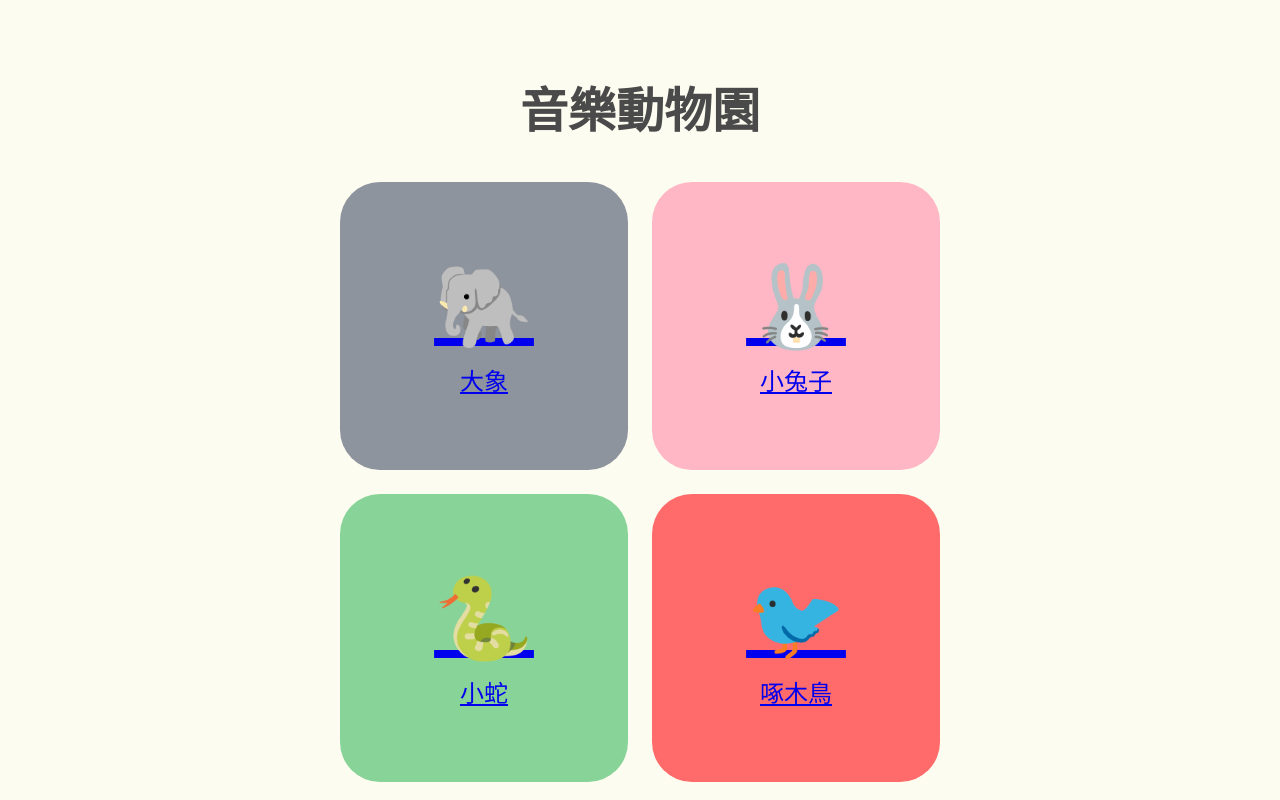
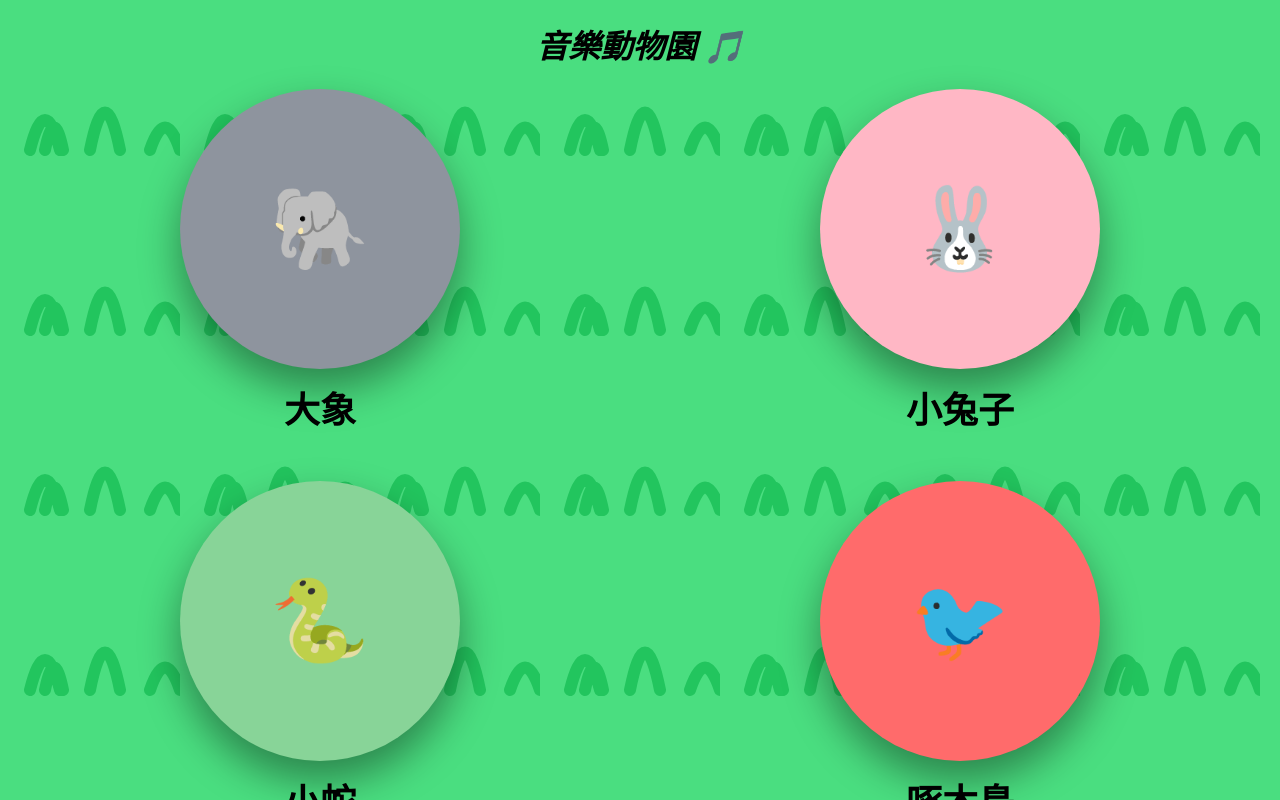
Before and after one commit to OuO0403/toddler-music-site, a Next.js app: page / in a window 1280 px wide. Shown: the top 800 px of the page. Built offline with nearby package versions, Linux system fonts and the light colour scheme.

Commit message:
UI: Final meadow style with large round buttons8

```diff
--- a/src/app/page.tsx
+++ b/src/app/page.tsx
@@ -1,5 +1,5 @@
 'use client';
-import Link from 'next/link';
+import { useRouter } from 'next/navigation';
 import { motion } from 'framer-motion';
 
 const animals = [
@@ -11,30 +11,30 @@ const animals = [
   { id: 'lion', name: '獅子', icon: '🦁', color: '#F9A825' },
 ];
 
-export default function Home() {
+export default function HomePage() {
+  const router = useRouter();
+
   return (
-    <main className="min-h-screen bg-[#FDFCF0] flex flex-col items-center py-[40px] px-[20px]">
-      <h1 className="text-[48px] font-black text-[#4A4A4A] mb-[40px] tracking-wider">
-        音樂動物園
-      </h1>
+    <div className="w-full min-h-screen flex flex-col items-center py-10 px-4">
+      <h1 className="text-5xl md:text-7xl font-black text-white drop-shadow-2xl mb-12 italic">音樂動物園 🎵</h1>
 
-      {/* 這裡設定一排 2 個 (grid-cols-2) 以及按鈕間距 */}
-      <div className="grid grid-cols-2 gap-[24px] w-full max-w-[600px]">
-        {animals.map((animal) => (
-          <Link key={animal.id} href={`/${animal.id}`} className="w-full">
-            <motion.div
-              layoutId={`bg-${animal.id}`}
-              whileHover={{ scale: 1.05 }}
-              whileTap={{ scale: 0.95 }}
-              className="w-full aspect-square rounded-[40px] flex flex-col items-center justify-center cursor-pointer shadow-lg"
-              style={{ backgroundColor: animal.color }}
+      {/* 修改處：grid-cols-2 (一排 2 個)，max-w 稍微縮小讓 2 列佈局視覺更集中 */}
+      <div className="grid grid-cols-2 gap-x-12 gap-y-[48px] w-full max-w-4xl justify-items-center">
+        {animals.map((a) => (
+          <div key={a.id} className="flex flex-col items-center w-full">
+            <motion.button
+              layoutId={`bg-${a.id}`}
+              onClick={() => router.push(`/${a.id}`)}
+              whileHover={{ scale: 1.1 }}
+              className="zoo-circle-btn relative w-full aspect-square max-w-[280px]"
+              style={{ backgroundColor: a.color }}
             >
-              <span className="text-[80px] select-none">{animal.icon}</span>
-              <span className="text-[24px] font-bold text-white mt-[8px]">{animal.name}</span>
-            </motion.div>
-          </Link>
+              <span className="text-[80px] md:text-[240px] select-none pointer-events-none">{a.icon}</span>
+            </motion.button>
+            <span className="mt-[12px] text-zoo-36 text-white drop-shadow-lg">{a.name}</span>
+          </div>
         ))}
       </div>
-    </main>
+    </div>
   );
 }
```
